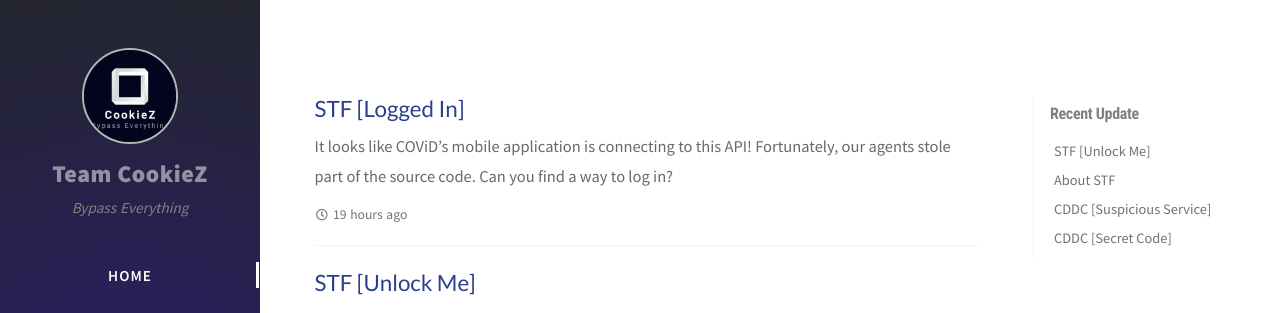
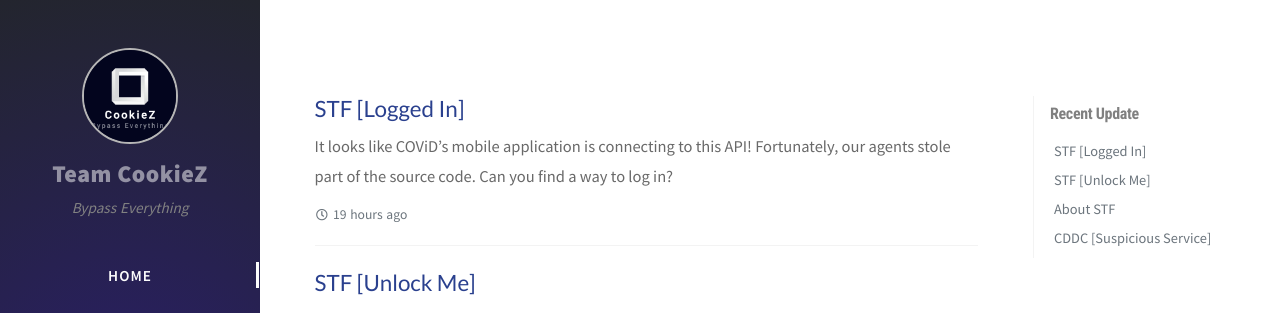
Before and after one commit to TeamCookieZ/TeamCookieZ.github.io, a Jekyll site: the page built from index.html, in a window 1280 px wide. Shown: the top 313 px of the page. Built offline with Jekyll 4.4.1, drawn with Linux system fonts in a browser that asks for light colours; nearby versions of some CDN libraries; the list of posts is cut into pages by our own code; comment, search, counter and statistics services are not loaded.

```diff
--- a/_data/updates.yml
+++ b/_data/updates.yml
@@ -1,3 +1,6 @@
+-
+  filename: 'Logged-in'
+  lastmod: '2020-12-09 02:58:33 -0800'
 -
   filename: 'free-radius'
   lastmod: '2020-12-08 12:43:32 +0800'
```
